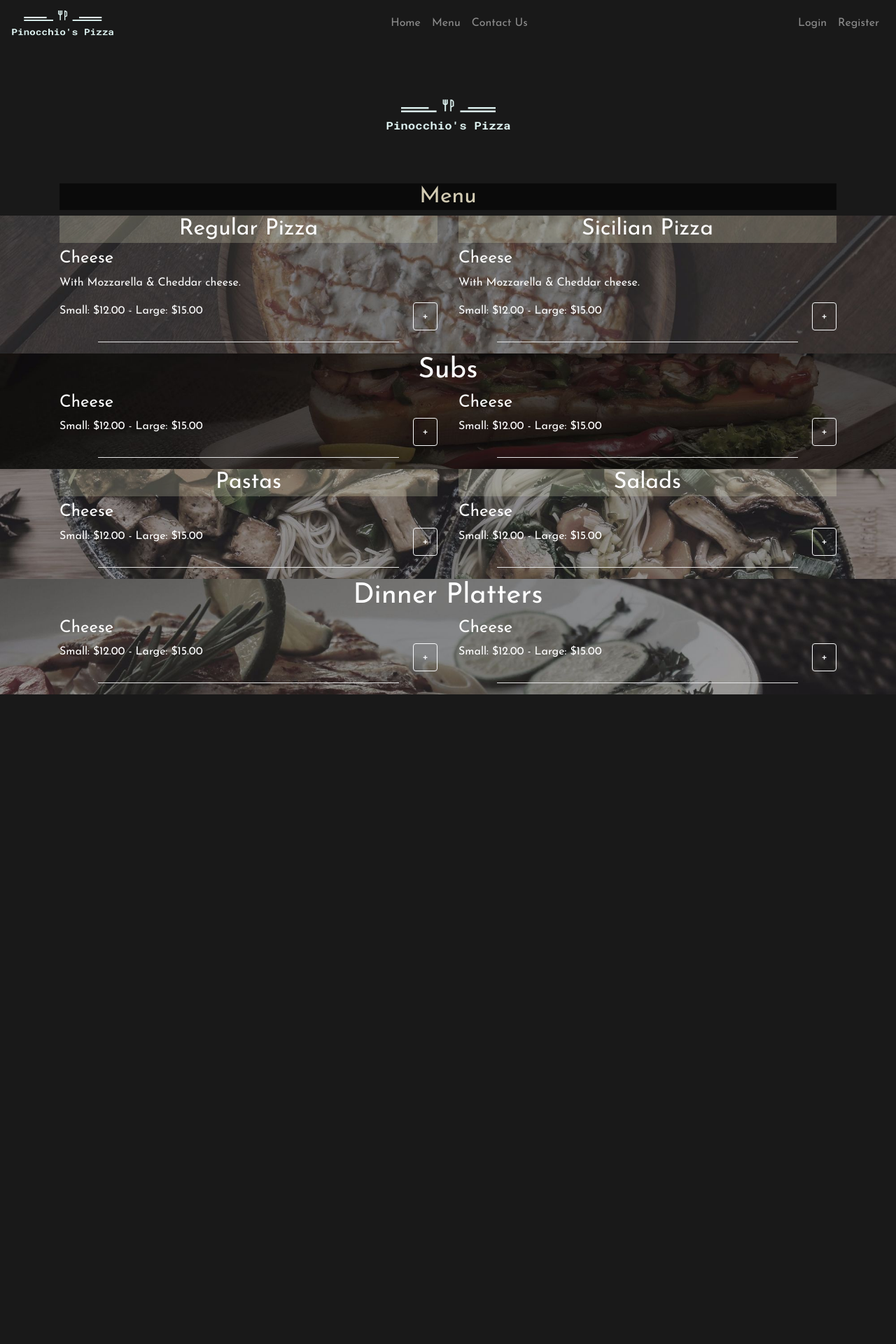
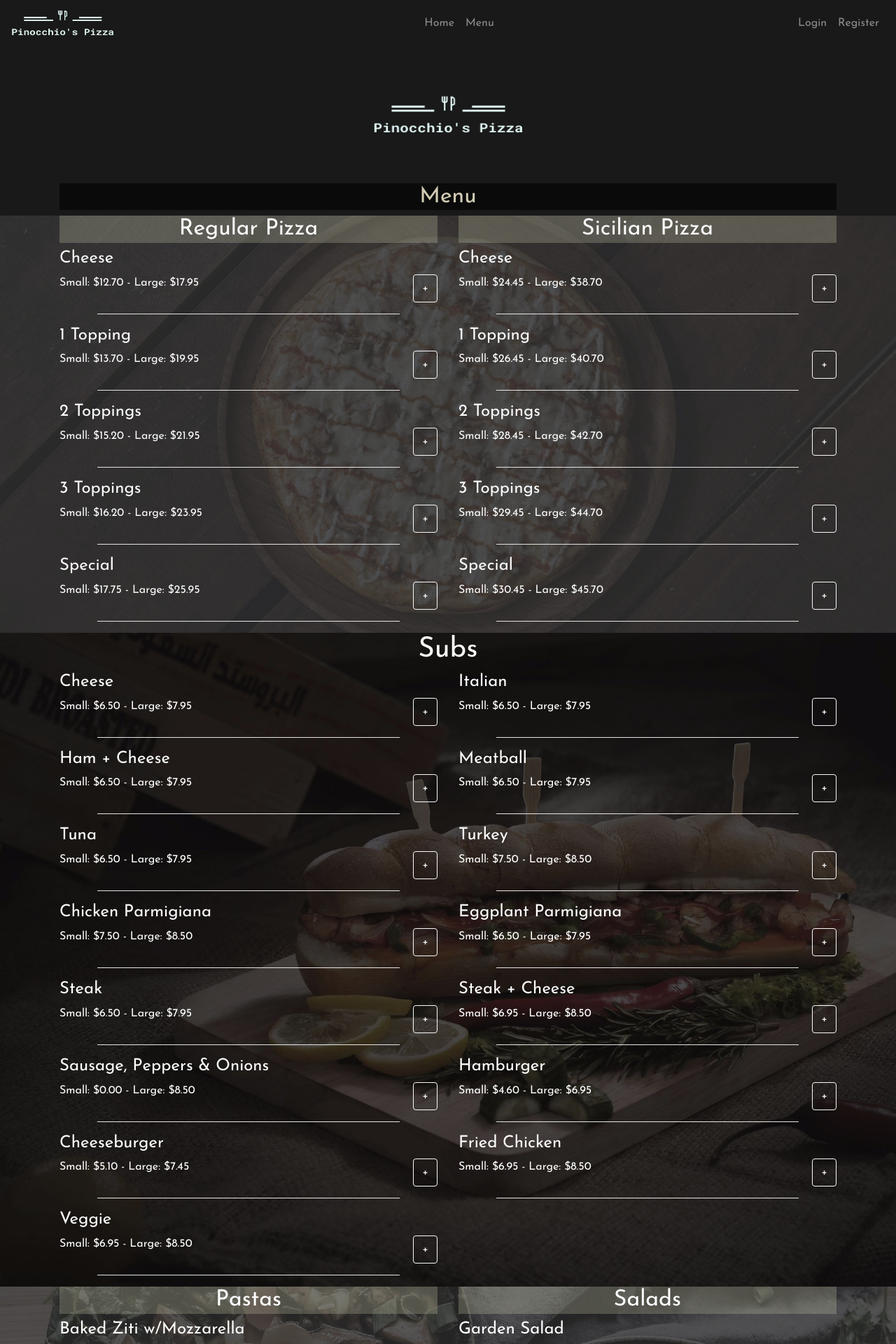
Before and after one commit to radam9/CS50W, a Django app: page /menu/ in a window 1280 px wide. Shown: the top 1920 px of the page at 70% size. Before the commit the page ends 992 px from the top, so only its background shows below. Run offline with Django 3.2, Linux system fonts and the light colour scheme; data comes from the database, SQL or seed files in the repository; both versions use the stored data as it was after the commit; some libraries are stand-ins or nearby versions.

Commit message:
changed images, modified base/menu html, auto populate html from DB

```diff
--- a/orders/static/css/menu.css
+++ b/orders/static/css/menu.css
@@ -20,7 +20,7 @@ h2 {
 
 hr {
   background-color: #ffffff;
-  width: 430px;
+  width: 80%;
 }
 
 .btn .btn-outline-light {
--- a/orders/templates/orders/base.html
+++ b/orders/templates/orders/base.html
@@ -52,9 +52,6 @@
           <li class="nav-item">
             <a class="nav-link" href="{% url 'menu' %}">Menu</a>
           </li>
-          <li class="nav-item">
-            <a class="nav-link" href="#">Contact Us</a>
-          </li>
         </ul>
         <ul class="navbar-nav justify-content-center">
           {% if user.is_authenticated %}
--- a/orders/templates/orders/menu.html
+++ b/orders/templates/orders/menu.html
@@ -19,31 +19,33 @@
     <div class="row">
       <div class="col-md-6">
         <h2 class="text-center">Regular Pizza</h2>
+        {% for reg in regular %}
         <div>
           <div>
-            <h4>Cheese</h4>
-            <p>With Mozzarella &amp; Cheddar cheese.</p>
+            <h4>{{ reg.item }}</h4>
           </div>
           <div class="d-flex justify-content-between flex-nowrap">
-            <p>Small: $12.00 - Large: $15.00</p>
+            <p>Small: ${{ reg.sprice }} - Large: ${{ reg.lprice }}</p>
             <button class="btn btn-outline-light" type="button">+</button>
           </div>
         </div>
         <hr />
+        {% endfor %}
       </div>
       <div class="col-md-6">
         <h2 class="text-center">Sicilian Pizza</h2>
+        {% for sic in sicilian %}
         <div>
           <div>
-            <h4>Cheese</h4>
-            <p>With Mozzarella &amp; Cheddar cheese.</p>
+            <h4>{{ sic.item }}</h4>
           </div>
           <div class="d-flex justify-content-between flex-nowrap">
-            <p>Small: $12.00 - Large: $15.00</p>
+            <p>Small: ${{ sic.sprice }} - Large: ${{ sic.lprice }}</p>
             <button class="btn btn-outline-light" type="button">+</button>
           </div>
         </div>
         <hr />
+        {% endfor %}
       </div>
     </div>
   </div>
@@ -57,28 +59,32 @@
     </div>
     <div class="row">
       <div class="col-md-6">
+        {% for sl in subl %}
         <div>
           <div>
-            <h4>Cheese</h4>
+            <h4>{{ sl.item }}</h4>
           </div>
           <div class="d-flex justify-content-between flex-nowrap">
-            <p>Small: $12.00 - Large: $15.00</p>
+            <p>Small: ${{ sl.sprice }} - Large: ${{ sl.lprice }}</p>
             <button class="btn btn-outline-light" type="button">+</button>
           </div>
         </div>
         <hr />
+        {% endfor %}
       </div>
       <div class="col-md-6">
+        {% for sr in subr %}
         <div>
           <div>
-            <h4>Cheese</h4>
+            <h4>{{ sr.item }}</h4>
           </div>
           <div class="d-flex justify-content-between flex-nowrap">
-            <p>Small: $12.00 - Large: $15.00</p>
+            <p>Small: ${{ sr.sprice }} - Large: ${{ sr.lprice }}</p>
             <button class="btn btn-outline-light" type="button">+</button>
           </div>
-          <hr />
         </div>
+        <hr />
+        {% endfor %}
       </div>
     </div>
   </div>
@@ -89,29 +95,33 @@
       <div class="row">
         <div class="col-md-6">
           <h2 class="text-center">Pastas</h2>
+          {% for past in pasta %}
           <div>
             <div>
-              <h4>Cheese</h4>
+              <h4>{{ past.item }}</h4>
             </div>
             <div class="d-flex justify-content-between flex-nowrap">
-              <p>Small: $12.00 - Large: $15.00</p>
+              <p>Small: ${{ past.sprice }} - Large: ${{ past.lprice }}</p>
               <button class="btn btn-outline-light" type="button">+</button>
             </div>
           </div>
           <hr />
+          {% endfor %}
         </div>
         <div class="col-md-6">
           <h2 class="text-center">Salads</h2>
+          {% for sala in salad %}
           <div>
             <div>
-              <h4>Cheese</h4>
+              <h4>{{ sala.item}}</h4>
             </div>
             <div class="d-flex justify-content-between flex-nowrap">
-              <p>Small: $12.00 - Large: $15.00</p>
+              <p>Small: ${{ sala.sprice }} - Large: ${{ sala.lprice }}</p>
               <button class="btn btn-outline-light" type="button">+</button>
             </div>
           </div>
           <hr />
+          {% endfor %}
         </div>
       </div>
     </div>
@@ -126,28 +136,32 @@
     </div>
     <div class="row">
       <div class="col-md-6">
+        {% for dl in dinnerl %}
         <div>
           <div>
-            <h4>Cheese</h4>
+            <h4>{{ dl.item }}</h4>
           </div>
           <div class="d-flex justify-content-between flex-nowrap">
-            <p>Small: $12.00 - Large: $15.00</p>
+            <p>Small: ${{ dl.sprice }} - Large: ${{ dl.lprice }}</p>
             <button class="btn btn-outline-light" type="button">+</button>
           </div>
         </div>
         <hr />
+        {% endfor %}
       </div>
       <div class="col-md-6">
+        {% for dr in dinnerr %}
         <div>
           <div>
-            <h4>Cheese</h4>
+            <h4>{{ dr.item }}</h4>
           </div>
           <div class="d-flex justify-content-between flex-nowrap">
-            <p>Small: $12.00 - Large: $15.00</p>
+            <p>Small: ${{ dr.sprice }} - Large: ${{ dr.lprice }}</p>
             <button class="btn btn-outline-light" type="button">+</button>
           </div>
-          <hr />
         </div>
+        <hr />
+        {% endfor %}
       </div>
     </div>
   </div>
--- a/orders/views.py
+++ b/orders/views.py
@@ -1,4 +1,5 @@
 from django.shortcuts import render
+from orders.models import Menu
 
 # Create your views here.
 def home(request):
@@ -6,4 +7,24 @@ def home(request):
 
 
 def menu(request):
-    return render(request, "orders/menu.html")
+    regular = Menu.objects.filter(category__item="Regular Pizza")
+    sicilian = Menu.objects.filter(category__item="Sicilian Pizza")
+    subs = Menu.objects.filter(category__item="Sub")
+    subl = subs[::2]
+    subr = subs[1::2]
+    pasta = Menu.objects.filter(category__item="Pasta")
+    salad = Menu.objects.filter(category__item="Salad")
+    dinner = Menu.objects.filter(category__item="Dinner Platter")
+    dinnerl = dinner[::2]
+    dinnerr = dinner[1::2]
+    menu = {
+        "regular": regular,
+        "sicilian": sicilian,
+        "subl": subl,
+        "subr": subr,
+        "pasta": pasta,
+        "salad": salad,
+        "dinnerl": dinnerl,
+        "dinnerr": dinnerr,
+    }
+    return render(request, "orders/menu.html", context=menu)
```
Also changed, not shown: db.sqlite3, orders/static/images/dinner.jpg, orders/static/images/logo1.png, orders/static/images/pizza.jpg, orders/static/images/salad.jpg.
